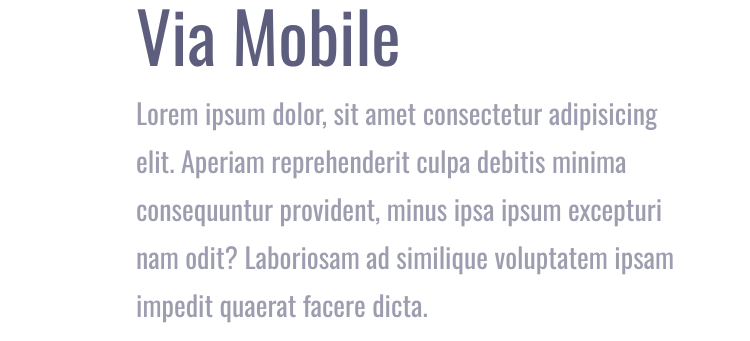
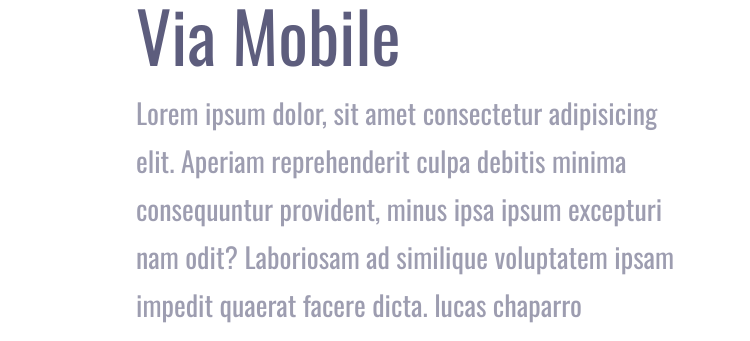
Before and after one commit to LUCASCHAPARRO20/teste-responsividade, a plain HTML site: page index.html in a window 1280 px wide. Shown: the part 386-727 px from the top of the page, 0-750 px from the left. Drawn offline with nearby package versions, Linux system fonts and the light colour scheme.

Commit message:
paragrafo

```diff
--- a/index.html
+++ b/index.html
@@ -17,7 +17,7 @@
             <h1>Easy Shopping Via Mobile </h1>
             <p>Lorem ipsum dolor, sit amet consectetur adipisicing elit. Aperiam reprehenderit culpa debitis minima
                 consequuntur provident, minus ipsa ipsum excepturi nam odit? Laboriosam ad similique voluptatem ipsam
-                impedit quaerat facere dicta.</p>
+                impedit quaerat facere dicta. lucas chaparro</p>
             <button class="button-1">Get Started</button>
         </section>
 
```
